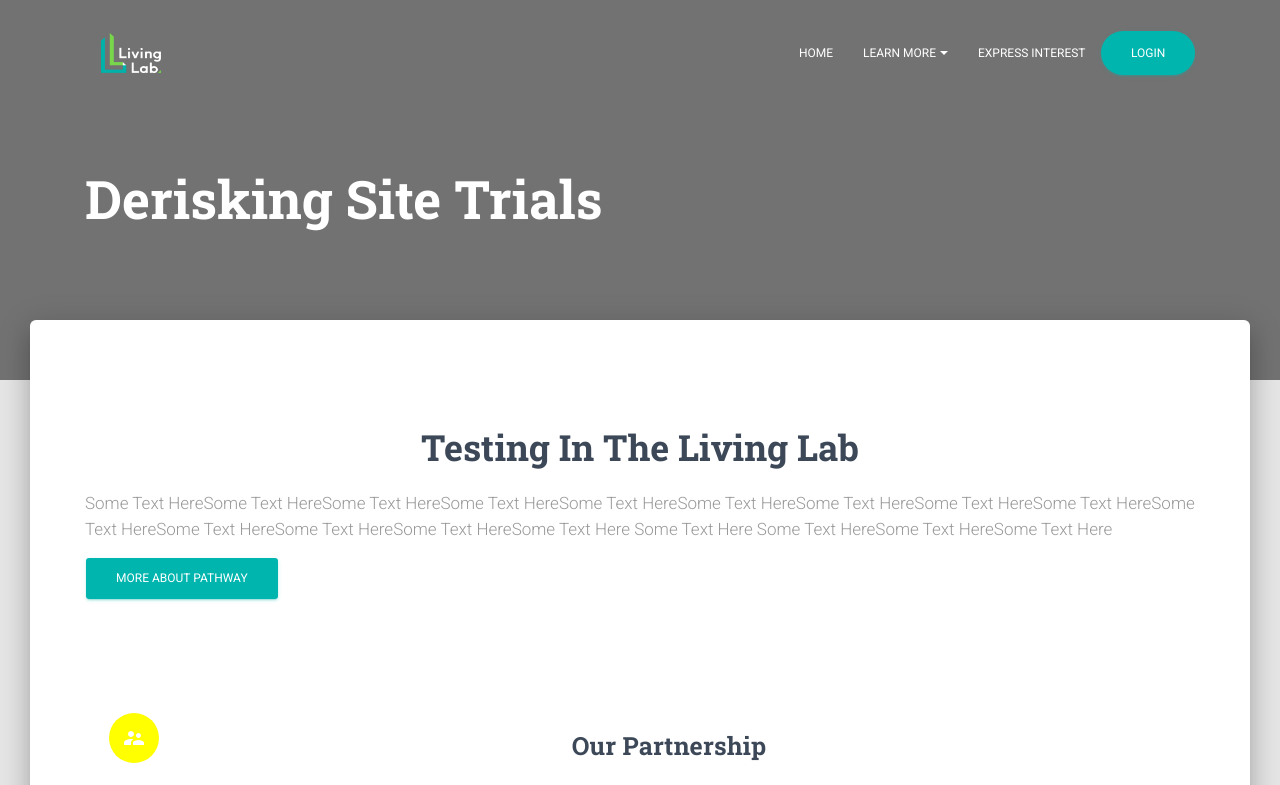
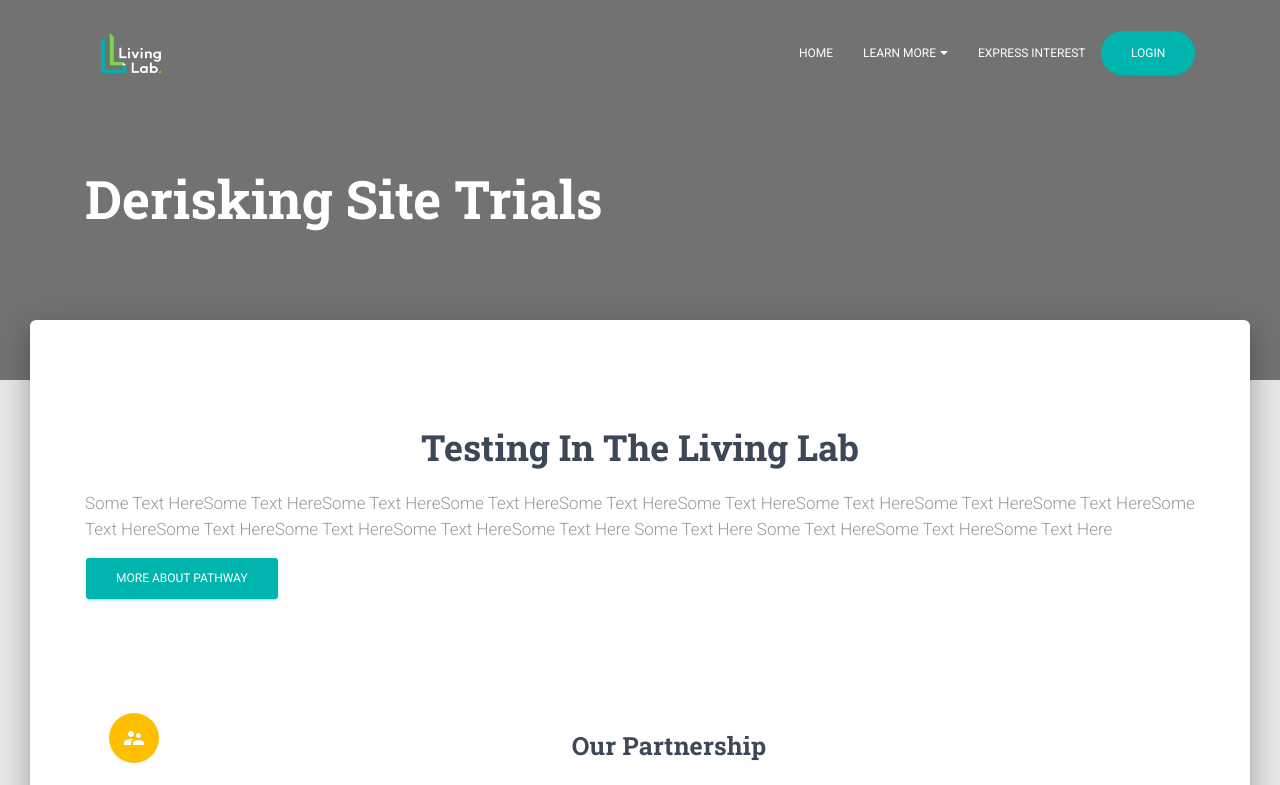
Before and after one commit to uwasystemhealth/livinglab-site-v3, a Next.js app: page /roadmap/derisking-site-trials in a window 1280 px wide. Shown: the top 785 px of the page. Built offline with nearby package versions, Linux system fonts and the light colour scheme.

Commit message:
change stepper color

```diff
--- a/assets/jss/custom/stepper.js
+++ b/assets/jss/custom/stepper.js
@@ -6,7 +6,7 @@ const stepperStyle = {
 		backgroundColor: 'transparent',
 	},
 	root: {
-		backgroundColor: 'yellow',
+		backgroundColor: '#FEBF00',
 		zIndex: 1,
 		color: '#FFFFFF',
 		width: 50,
@@ -27,12 +27,12 @@ export const StepperConnector = withStyles({
 	},
 	active: {
 		'& $line': {
-			backgroundImage: 'linear-gradient( 95deg,rgb(242,113,33) 0%,rgb(233,64,87) 50%,rgb(138,35,135) 100%)',
+			backgroundImage: 'linear-gradient( 95deg,#F26923 0%,#01B5AF 50%,#83C562 100%)',
 		},
 	},
 	completed: {
 		'& $line': {
-			backgroundImage: 'linear-gradient( 95deg,rgb(242,113,33) 0%,rgb(233,64,87) 50%,rgb(138,35,135) 100%)',
+			backgroundImage: 'linear-gradient( 95deg,#F26923 0%,#01B5AF 50%,#83C562 100%)',
 		},
 	},
 	line: {
```
